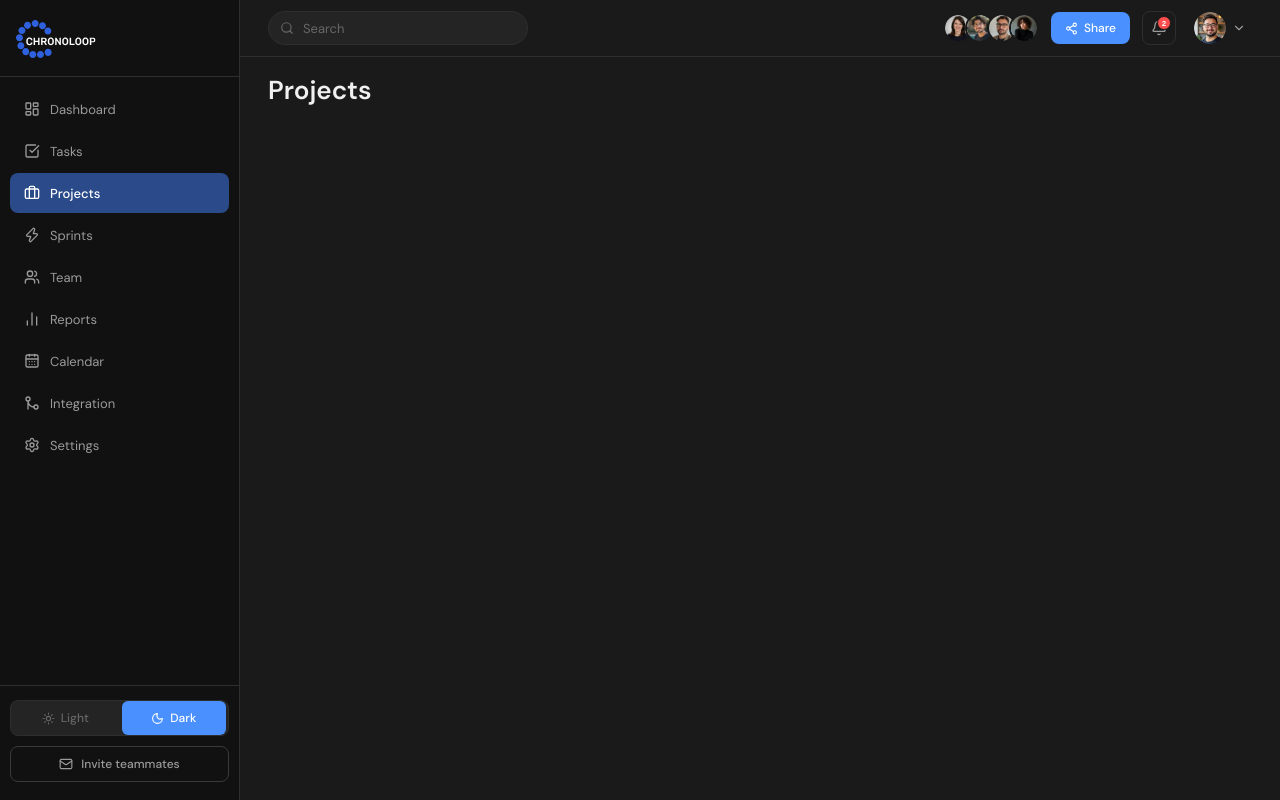
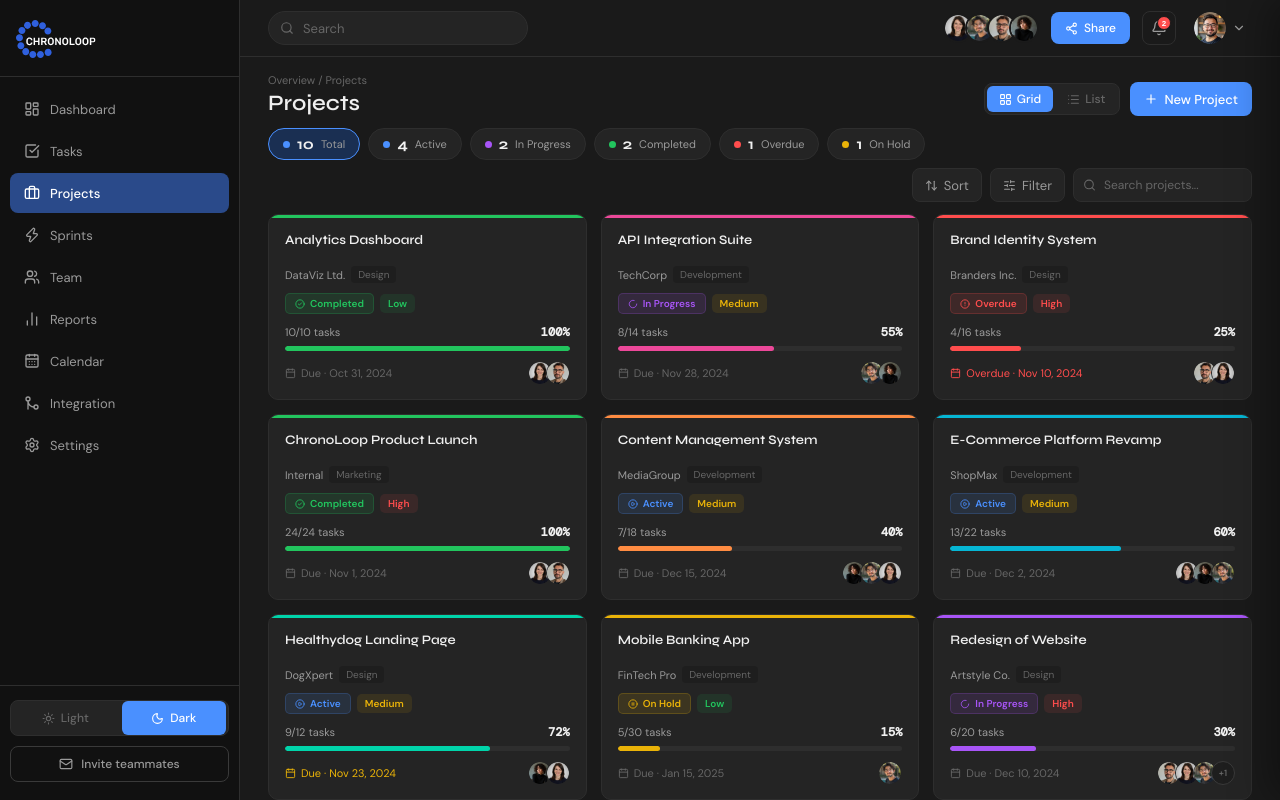
Before and after one commit to Jdbdesign/CHRONOLOOP-frontend, a React (Vite) app: page /projects in a window 1280 px wide. Built offline with nearby package versions, Linux system fonts and the light colour scheme; a web font is replaced by a local one.

Commit message:
feat: assemble Projects page; fix TeamStatusPanel's Select Project dropdown casing/sourcing

```diff
--- a/src/components/dashboard/TeamStatusPanel.tsx
+++ b/src/components/dashboard/TeamStatusPanel.tsx
@@ -4,12 +4,18 @@ import { ChevronDown, Layers, Briefcase, Plus } from 'lucide-react'
 import { Dropdown } from '../ui/Dropdown'
 import { Avatar } from '../ui/Avatar'
 import { DASHBOARD_TEAM_MEMBERS } from '../../data/mockDashboardTeam'
-import { DASHBOARD_CRITICAL_PROJECTS } from '../../data/mockDashboardProjects'
 import { useDashboardUiStore } from '../../store/dashboardUiStore'
 import { useToastStore } from '../../store/toastStore'
 import styles from './TeamStatusPanel.module.css'
 
 const ROLES = ['All roles', 'Developer', 'Designer', 'Manager']
+
+// Matches index.html:5473-5480 exactly — static markup in the original, not
+// derived from any array. Deliberately its own local literal rather than a
+// projectsStore-backed list: see this plan's Global Constraints for why
+// DASHBOARD_CRITICAL_PROJECTS and the new Projects-page data model are both
+// the wrong source for this dropdown.
+const PROJECT_OPTIONS = ['Web 3 App for Fxtrade', 'Healthydog Landing Page', 'Redesign of Website', 'ChronoLoop Launch']
 
 export function TeamStatusPanel() {
   const openActivity = useDashboardUiStore((s) => s.openActivity)
@@ -63,14 +69,11 @@ export function TeamStatusPanel() {
             All Projects
           </Dropdown.Item>
           <Dropdown.Divider />
-          {DASHBOARD_CRITICAL_PROJECTS.map((p) => (
-            <Dropdown.Item key={p.id} icon={<Briefcase aria-hidden="true" />} active={project === p.title} onSelect={() => selectProject(p.title)}>
-              {p.title}
+          {PROJECT_OPTIONS.map((title) => (
+            <Dropdown.Item key={title} icon={<Briefcase aria-hidden="true" />} active={project === title} onSelect={() => selectProject(title)}>
+              {title}
             </Dropdown.Item>
           ))}
-          <Dropdown.Item icon={<Briefcase aria-hidden="true" />} active={project === 'ChronoLoop Launch'} onSelect={() => selectProject('ChronoLoop Launch')}>
-            ChronoLoop Launch
-          </Dropdown.Item>
         </Dropdown.Content>
       </Dropdown.Root>
 
--- /dev/null
+++ b/src/pages/ProjectsPage.module.css
@@ -0,0 +1 @@
+.page { display: flex; flex-direction: column; gap: 12px; }
--- a/src/pages/ProjectsPage.tsx
+++ b/src/pages/ProjectsPage.tsx
@@ -1,3 +1,72 @@
+import { useState } from 'react'
+import { ProjectsPageHeader } from '../components/projects/ProjectsPageHeader'
+import { ProjectStatsRow } from '../components/projects/ProjectStatsRow'
+import { ProjectsToolbar } from '../components/projects/ProjectsToolbar'
+import { ProjectsGridView } from '../components/projects/ProjectsGridView'
+import { ProjectsListView } from '../components/projects/ProjectsListView'
+import { ProjectDetailPanel } from '../components/projects/ProjectDetailPanel'
+import { NewProjectModal } from '../components/projects/modals/NewProjectModal'
+import { useProjectsStore } from '../store/projectsStore'
+import { useProjectDetailStore } from '../store/projectDetailStore'
+import { useProjectModalStore } from '../store/projectModalStore'
+import { useToastStore } from '../store/toastStore'
+import styles from './ProjectsPage.module.css'
+
 export function ProjectsPage() {
-  return <h1>Projects</h1>
+  const projects = useProjectsStore((s) => s.projects)
+  const removeProject = useProjectsStore((s) => s.removeProject)
+  const openDetail = useProjectDetailStore((s) => s.open)
+  const openNewProject = useProjectModalStore((s) => s.open)
+  const showToast = useToastStore((s) => s.showToast)
+
+  const [view, setView] = useState<'grid' | 'list'>('grid')
+  const [activeFilter, setActiveFilter] = useState('all')
+  const [activeSort, setActiveSort] = useState('name')
+  const [searchQuery, setSearchQuery] = useState('')
+
+  const filteredProjects = projects
+    .filter((p) => activeFilter === 'all' || p.status === activeFilter)
+    .filter((p) => {
+      const q = searchQuery.toLowerCase().trim()
+      if (!q) return true
+      return p.name.toLowerCase().includes(q) || p.client.toLowerCase().includes(q) || p.category.toLowerCase().includes(q)
+    })
+    .sort((a, b) => {
+      if (activeSort === 'name') return a.name.localeCompare(b.name)
+      if (activeSort === 'progress') return b.progress - a.progress
+      if (activeSort === 'dueDate') return a.dueDays - b.dueDays
+      if (activeSort === 'priority') {
+        const order = { high: 0, medium: 1, low: 2 }
+        return order[a.priority] - order[b.priority]
+      }
+      // 'status' falls through here, matching the original's dead sort case
+      // (index.html:7547-7552) — see Global Constraints.
+      return 0
+    })
+
+  const handleDelete = (id: string, name: string) => {
+    removeProject(id)
+    showToast(`"${name}" deleted`, 'success', 3000)
+  }
+
+  return (
+    <div className={styles.page}>
+      <ProjectsPageHeader view={view} onViewChange={setView} onNewProject={openNewProject} />
+      <ProjectStatsRow activeFilter={activeFilter} onFilterChange={setActiveFilter}>
+        <ProjectsToolbar
+          activeSort={activeSort}
+          onSortChange={setActiveSort}
+          searchQuery={searchQuery}
+          onSearchChange={setSearchQuery}
+        />
+      </ProjectStatsRow>
+      {view === 'grid' ? (
+        <ProjectsGridView projects={filteredProjects} onOpenDetail={openDetail} onDelete={handleDelete} />
+      ) : (
+        <ProjectsListView projects={filteredProjects} onOpenDetail={openDetail} />
+      )}
+      <NewProjectModal />
+      <ProjectDetailPanel onDelete={handleDelete} />
+    </div>
+  )
 }
```
Also changed, not shown: 2 other files (tests, documents, lock files or other folders).
